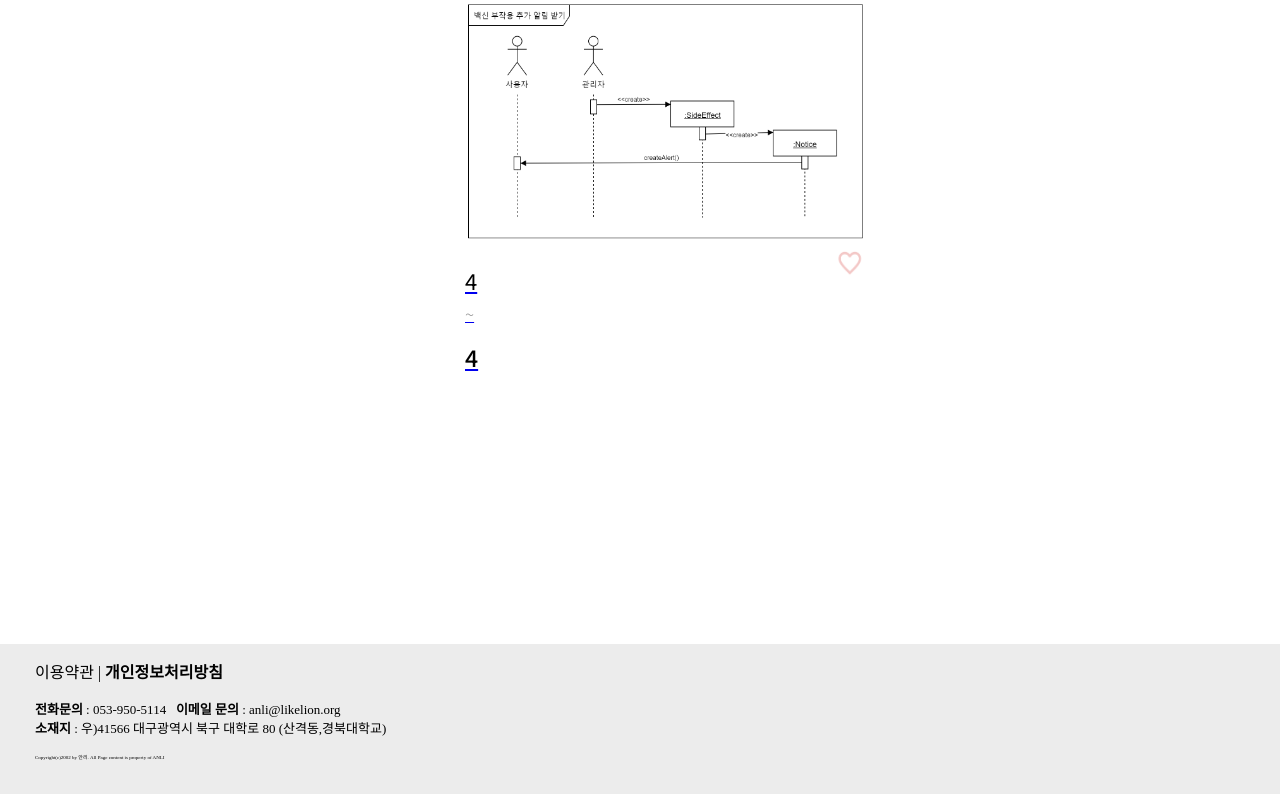
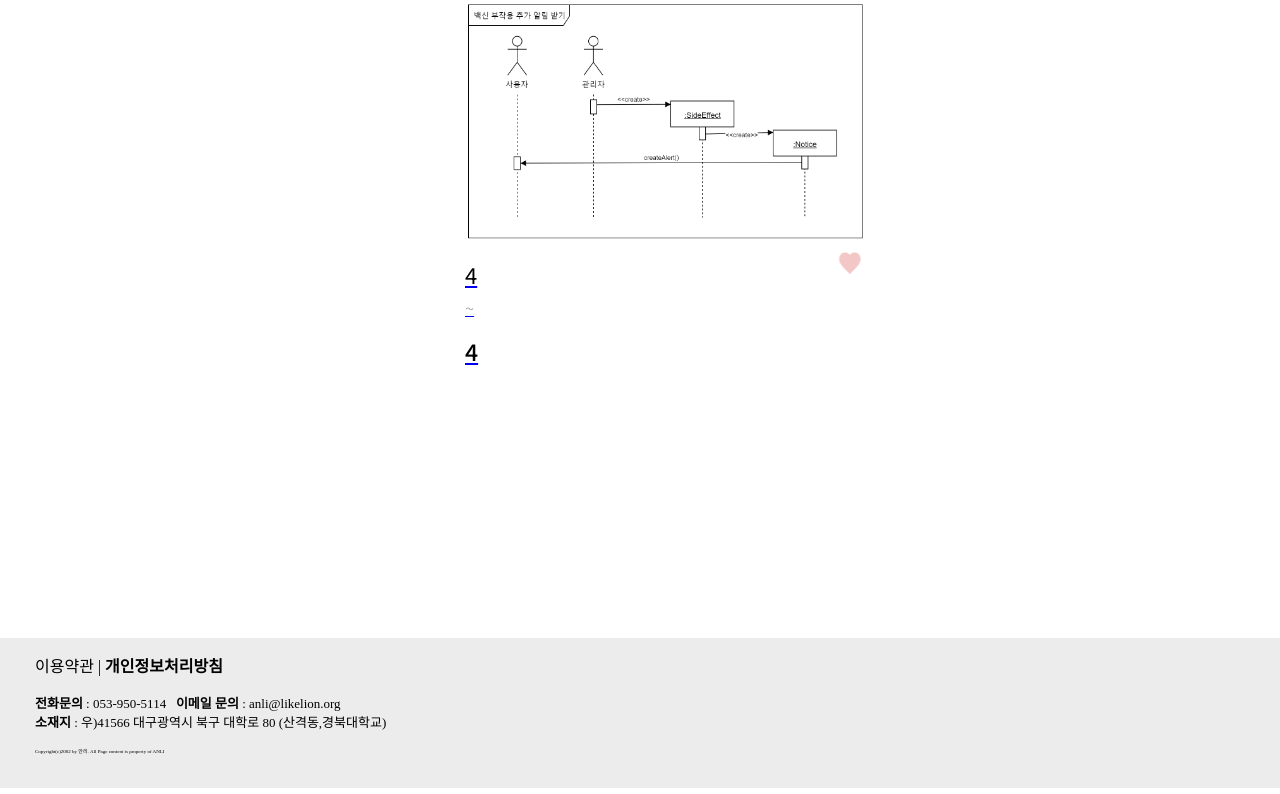
Before and after one commit to miloul/ANLI, a Django app: page / in a window 1280 px wide. Shown: the part 959-1753 px from the top of the page. Run offline with Django 4.2, Linux system fonts and the light colour scheme; data comes from the database, SQL or seed files in the repository.

Commit message:
fix error

```diff
--- a/anliproject/anli/templates/home.html
+++ b/anliproject/anli/templates/home.html
@@ -69,17 +69,7 @@
                         <a href="{% url 'detail' room.id %}">
                             <img src="{{ room.image.url }}" class="img-room" alt="사진"><br></a>
                         </a>
-                        {% if room.heart == 0 %}
-                        <form action="{% url 'heart' room.id %}" method="post">
-                            {% csrf_token %}
-                            <button type="submit" onclick="AddWishlist({{room.id}}); changeHeart();" style="float:right;background-color:white;padding:0;border:none;background:none;"><img id="img1" style="width:30px; height:30px;" src="{% static 'img/bin-heart.png' %}"></button>
-                        </form>
-                        {% else %}
-                        <form action="{% url 'heart' room.id %}" method="post">
-                            {% csrf_token %}
-                            <button type="submit" onclick="DeleteWishlist({{room.id}}); changeHeart();" style="float:right;background-color:white;padding:0;border:none;background:none;"><img id="img1" style="width:30px; height:30px;" src="{% static 'img/full-heart.png' %}"></button>
-                        </form>
-                        {% endif %}
+                        <button type="submit" onclick="AddWishlist({{room.id}}); changeHeart();" style="float:right;background-color:white;padding:0;border:none;background:none;"><img id="img1" style="width:30px; height:30px;" src="{% static 'img/full-heart.png' %}"></button>
                         <a href="{% url 'detail' room.id %}">
                         <h4 class="room-name">{{ room.title }}</h4>
                         <h4 class="room-term">{{ room.startDay }} ~ {{ room.lastDay }}</h4>
--- a/anliproject/anliproject/urls.py
+++ b/anliproject/anliproject/urls.py
@@ -33,7 +33,7 @@ urlpatterns = [
     path('payment/<str:id>', views.payment, name="payment"),
     path('wishlist/', views.wishlist, name="wishlist"),
     path('message/', views.message, name="message"),
-    path('search/', views.search, name="search")
+    path('search/', include('search.urls')),
     #path('heart/<str:id>', views.heart, name="heart")
     #127.0.0.1:8000/user/ 이하의 url들은 user폴더의 urls파일에서 관리한다. 라는 설정
 ] + static(settings.MEDIA_URL, document_root=settings.MEDIA_ROOT)
```
